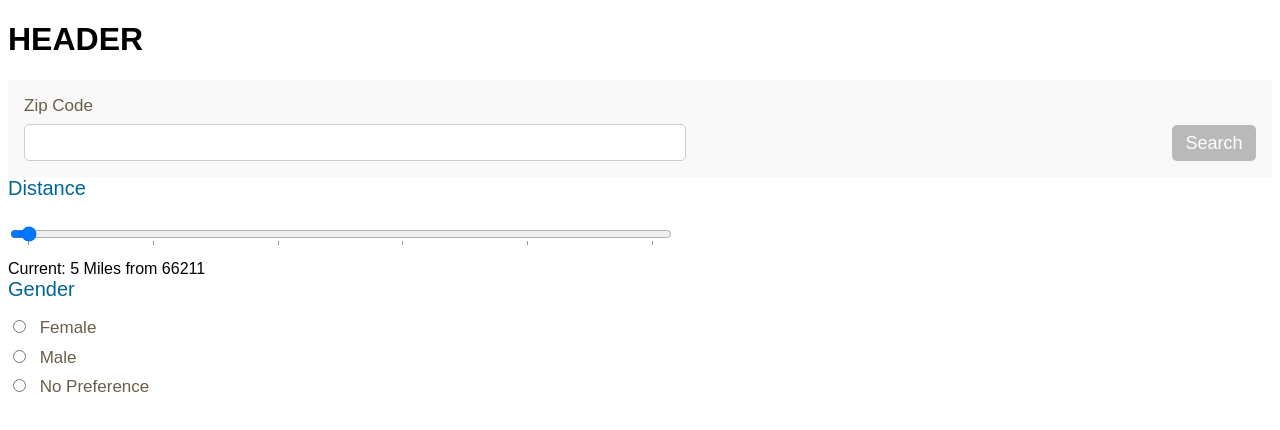
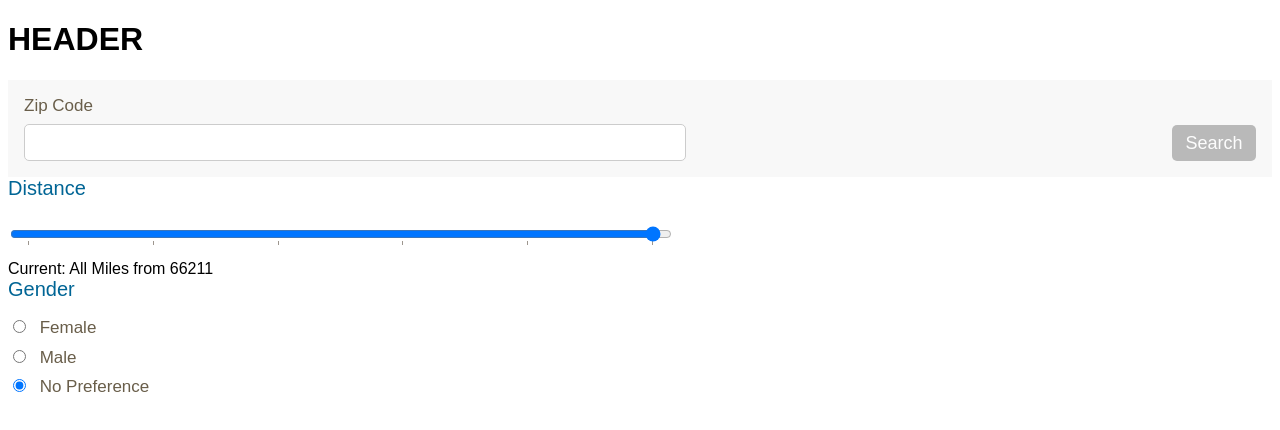
Before and after one commit to scheul93/deg-react-practice, a React (Create React App) app: page / in a window 1280 px wide. Shown: the top 430 px of the page. Built offline with nearby package versions, Linux system fonts and the light colour scheme.

Commit message:
defaulting gender

```diff
--- a/src/App.js
+++ b/src/App.js
@@ -14,7 +14,7 @@ class App extends Component {
 				value: ""
 			},
 			distance: {
-				value: "5"
+				value: 30
 			},
 			gender: {
 				value: "all"
@@ -23,20 +23,11 @@ class App extends Component {
 	}
 
 	onGenderChange(e) {
-		if (e.target.checked) {
-			this.setState({
-				gender: {
+		this.setState({
+			gender: {
 				value: e.target.value
-				}
-			})
-		} else {
-			const newVal = this.state.gender.value.filter(item => item !== e.target.value);
-			this.setState({
-				gender: {
-					value: newVal
-				}
-			})
-		}
+			}
+		})
 	}
 
 	render() {
@@ -47,7 +38,7 @@ class App extends Component {
 				</header>
 				<Search zipCode={this.state.zipCode}/>
 				<DistanceFilter distance={this.state.distance} />
-				<GenderFilter onGenderChange={this.onGenderChange.bind(this)}/>
+				<GenderFilter onGenderChange={this.onGenderChange.bind(this)} currentGender={this.state.gender.value}/>
 			</div>
 		);
 	}
--- a/src/components/GenderFilter/GenderFilter.js
+++ b/src/components/GenderFilter/GenderFilter.js
@@ -17,6 +17,7 @@ class GenderFilter extends Component {
                             type="radio"
                             value="female"
                             onChange={this.props.onGenderChange}
+                            checked={this.props.currentGender === 'female'}
                         />
                         <label className="label label--inline" htmlFor="gender__female">Female</label>
                     </li>
@@ -27,6 +28,7 @@ class GenderFilter extends Component {
                             type="radio"
                             value="male"
                             onChange={this.props.onGenderChange}
+                            checked={this.props.currentGender === 'male'}
                         />
                         <label className="label label--inline" htmlFor="gender__male">Male</label>
                     </li>
@@ -37,6 +39,7 @@ class GenderFilter extends Component {
                             type="radio"
                             value="all"
                             onChange={this.props.onGenderChange}
+                            checked={this.props.currentGender === 'all'}
                         />
                         <label className="label label--inline" htmlFor="gender__all">No Preference</label>
                     </li>
```
Also changed, not shown: 1 other file (tests, documents, lock files or other folders).
